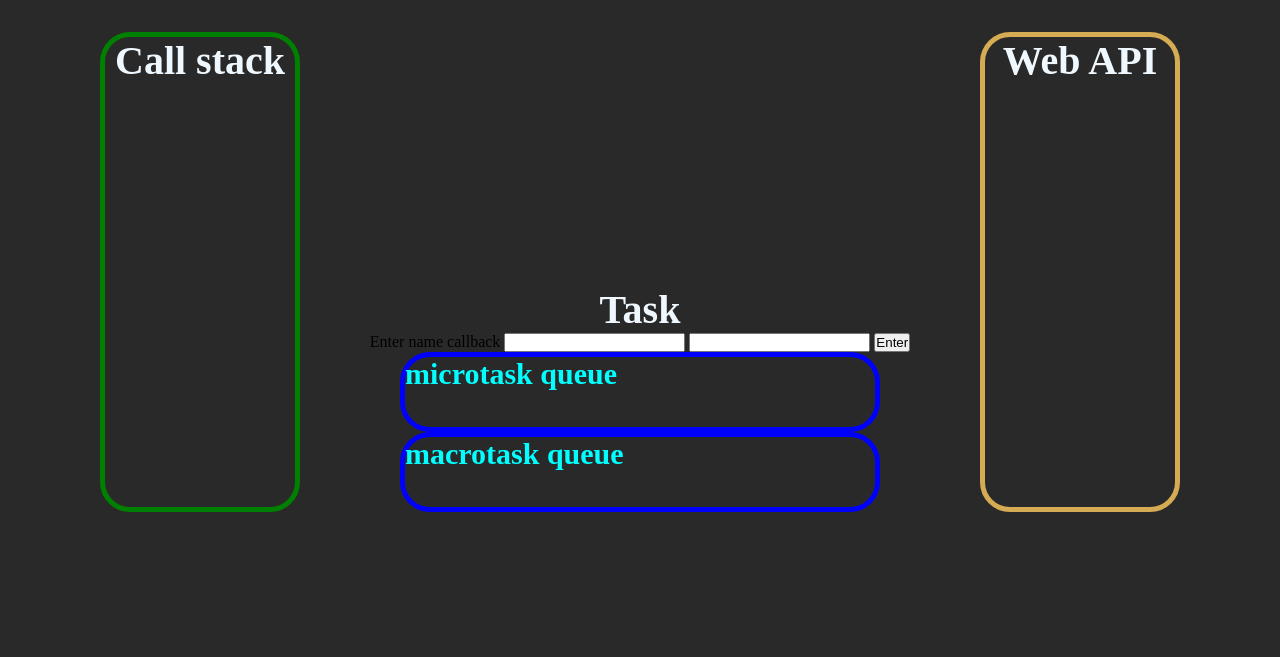
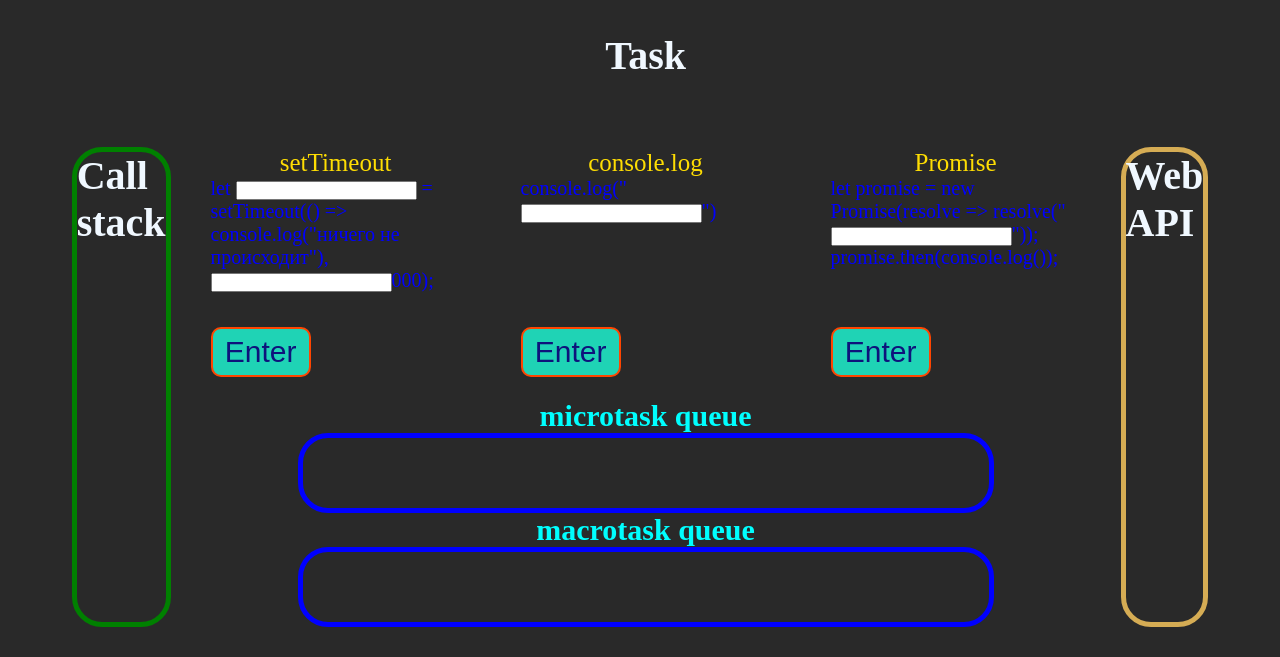
Before and after one commit to Alex43961/Home-work-js, a plain HTML site: page HW-29-event-loop/index.html in a window 1280 px wide. Shown: the part 235-892 px from the top of the page. Before the commit the page ends 800 px from the top, so only its background shows below. Drawn offline with Linux system fonts and the light colour scheme.

Commit message:
structure

```diff
--- a/HW-29-event-loop/index.html
+++ b/HW-29-event-loop/index.html
@@ -30,26 +30,53 @@
 
 					<div id="task">
 
-						<div id="taskContainer">
-							<label for="nameCallback">Enter name callback</label>
-							<input type="text" name="nameCallback" id="nameCallback">
-							<label for="sec"></label>
-							<input type="number" name="sec" id="sec">
+						<div id="callbackContainer">
+							<p class="taskName">setTimeout</p>
+							<div class="setTimeout-wrapper">
+								<p class="setTimeout">let <input type="text" name="nameCallback" id="nameCallback"
+									default='timerId'> = setTimeout(() => console.log("ничего не происходит"), <input
+									type="number" name="sec" id="sec" default='1'>000);</p>
+							</div>
+
 							<button id="submitCallback">Enter</button>
 						</div>
+
+						<div id="logContainer">
+							<p class="taskName">console.log</p>
+							<div class="log-wrapper">
+								<p class="consoleLog">console.log("<input type="text" name="nameLog" id="nameLog">")</p>
+							</div>
+
+							<button id="submitLog">Enter</button>
+						</div>
+
+						<div id="promiseContainer">
+							<p class="taskName">Promise</p>
+							<div class="promise-wrapper">
+
+							<p class="promise">let promise = new Promise(resolve => resolve("<input type="text"
+									name="namePromise" id="namePromise">"));</p>
+							<p class="promise">promise.then(console.log());</p>
+							</div>
+
+							<button id="submitPromise">Enter</button>
+						</div>
+
 					</div>
 				</div>
+				<h2>microtask queue</h2>
+				<div id="microTask-wrapper">
 
-				<div id="microTask-wrapper">
 					<div id="microTask">
-						<h2>microtask queue</h2>
+
 						<div id="microTaskContainer">
 						</div>
 					</div>
 				</div>
+				<h2>macrotask queue</h2>
 				<div id="macroTask-wrapper">
 					<div id="macroTask">
-						<h2>macrotask queue</h2>
+
 						<div id="macroTaskContainer">
 						</div>
 					</div>
--- a/HW-29-event-loop/style.css
+++ b/HW-29-event-loop/style.css
@@ -16,6 +16,16 @@ h1 {
 h2 {
 	color: aqua;
 	font-size: 30px;
+}
+
+button {
+	height: 50px;
+	width: 100px;
+	border: orangered 2px solid;
+	border-radius: 10px;
+	font-size: 30px;
+	color: rgb(14, 19, 123);
+	background-color: #1fd3b5;
 }
 
 .header {
@@ -64,6 +74,72 @@ h2 {
 	justify-content: center;
 	align-items: center;
 
+
+}
+
+#task-wrapper {
+
+	height: 40vh;
+}
+
+#task {
+	margin-top: 70px;
+	display: flex;
+	justify-content: space-around;
+	align-items: flex-start;
+	gap: 60px;
+}
+
+#callbackContainer {
+	display: flex;
+	flex-direction: column;
+}
+
+.setTimeout-wrapper {
+	height: 150px;
+	width: 250px;
+}
+
+#logContainer {
+	display: flex;
+	flex-direction: column;
+}
+
+.log-wrapper {
+	height: 150px;
+	width: 250px;
+}
+
+#promiseContainer {
+
+	display: flex;
+	flex-direction: column;
+}
+
+.promise-wrapper {
+	height: 150px;
+	width: 250px;
+}
+
+.taskName {
+	font-size: 25px;
+	color: rgb(254, 221, 3);
+	text-align: center;
+}
+
+.setTimeout {
+	font-size: 20px;
+	color: blue;
+}
+
+.consoleLog {
+	font-size: 20px;
+	color: blue;
+}
+
+.promise {
+	font-size: 20px;
+	color: blue;
 }
 
 #macroTask-wrapper {
```
